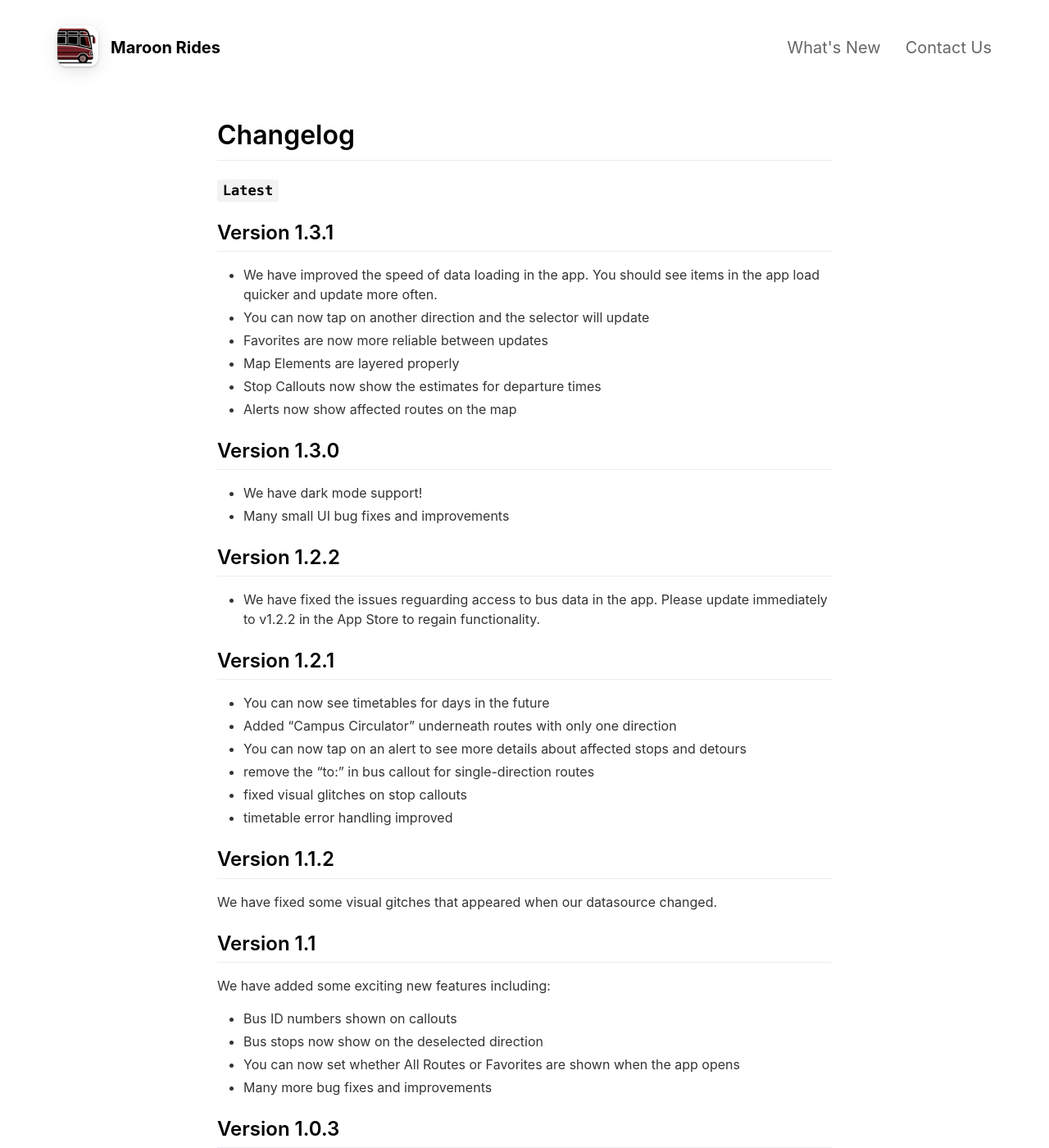
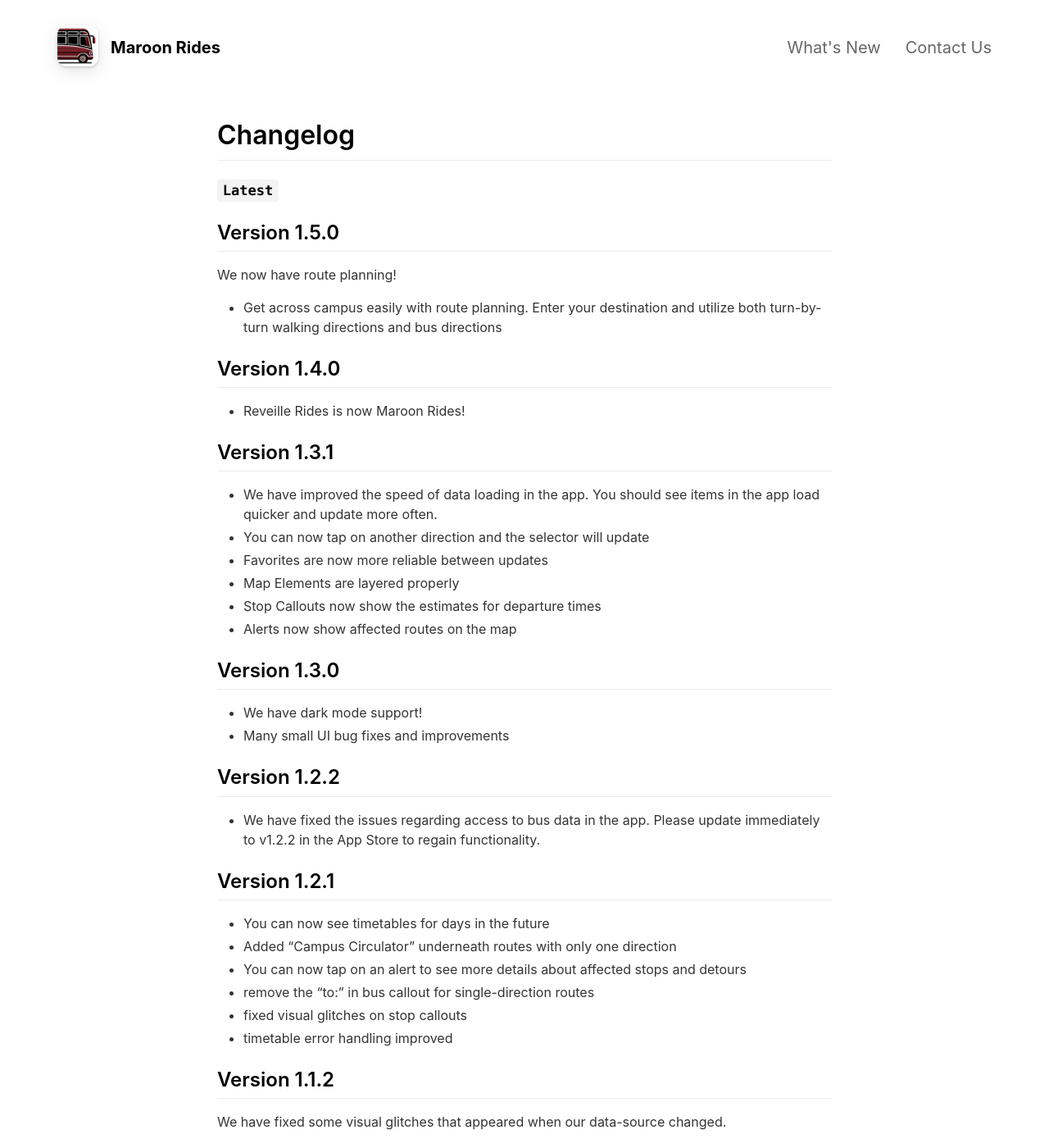
Before and after one commit to Maroon-Rides/maroon-rides.github.io, a Jekyll site: the page built from _pages/changelog.md, in a window 1280 px wide and 1400 px high. Shown: the whole window at 82% size. Built offline with Jekyll 4.4.1, drawn with Linux system fonts in a browser that asks for light colours; nearby versions of some CDN libraries; some of the changed text lies outside the part shown.

Commit message:
v1.5.0 updates

```diff
--- a/_config.yml
+++ b/_config.yml
@@ -57,6 +57,10 @@
     description                           : Mark your most frequently used routes and stops as favorites for quick access. Simplify your daily commute by having your preferred routes at your fingertips.
     fontawesome_icon_name                 : star
 
+  - title                                 : Route Planning
+    description                           : Get across campus easily with route planning. Enter your destination and utilize both turn-by-turn walking directions and bus directions
+    fontawesome_icon_name                 : map
+
 # Theme Settings
 topbar_color                              : "#000000"
 topbar_transparency                       : 0.1
--- a/_pages/changelog.md
+++ b/_pages/changelog.md
@@ -8,6 +8,14 @@
 # Changelog
 
 ### `Latest`
+
+## **Version 1.5.0**
+We now have route planning!
+- Get across campus easily with route planning. Enter your destination and utilize both turn-by-turn walking directions and bus directions
+
+## **Version 1.4.0**
+- Reveille Rides is now Maroon Rides!
+
 ## **Version 1.3.1**
 - We have improved the speed of data loading in the app. You should see items in the app load quicker and update more often.
 - You can now tap on another direction and the selector will update
@@ -21,7 +29,7 @@
 - Many small UI bug fixes and improvements
 
 ## **Version 1.2.2**
-- We have fixed the issues reguarding access to bus data in the app. Please update immediately to v1.2.2 in the App Store to regain functionality.
+- We have fixed the issues regarding access to bus data in the app. Please update immediately to v1.2.2 in the App Store to regain functionality.
 
 ## **Version 1.2.1**
 - You can now see timetables for days in the future
@@ -33,12 +41,12 @@
 
 ## **Version 1.1.2**
 
-We have fixed some visual gitches that appeared when our datasource changed.
+We have fixed some visual glitches that appeared when our data-source changed.
 
 ## **Version 1.1**
 
 We have added some exciting new features including:
-- Bus ID numbers shown on callouts
+- Bus ID numbers are shown on callouts
 - Bus stops now show on the deselected direction
 - You can now set whether All Routes or Favorites are shown when the app opens
 - Many more bug fixes and improvements
```
Also changed, not shown: assets/screenshot/screenshot.webp.
